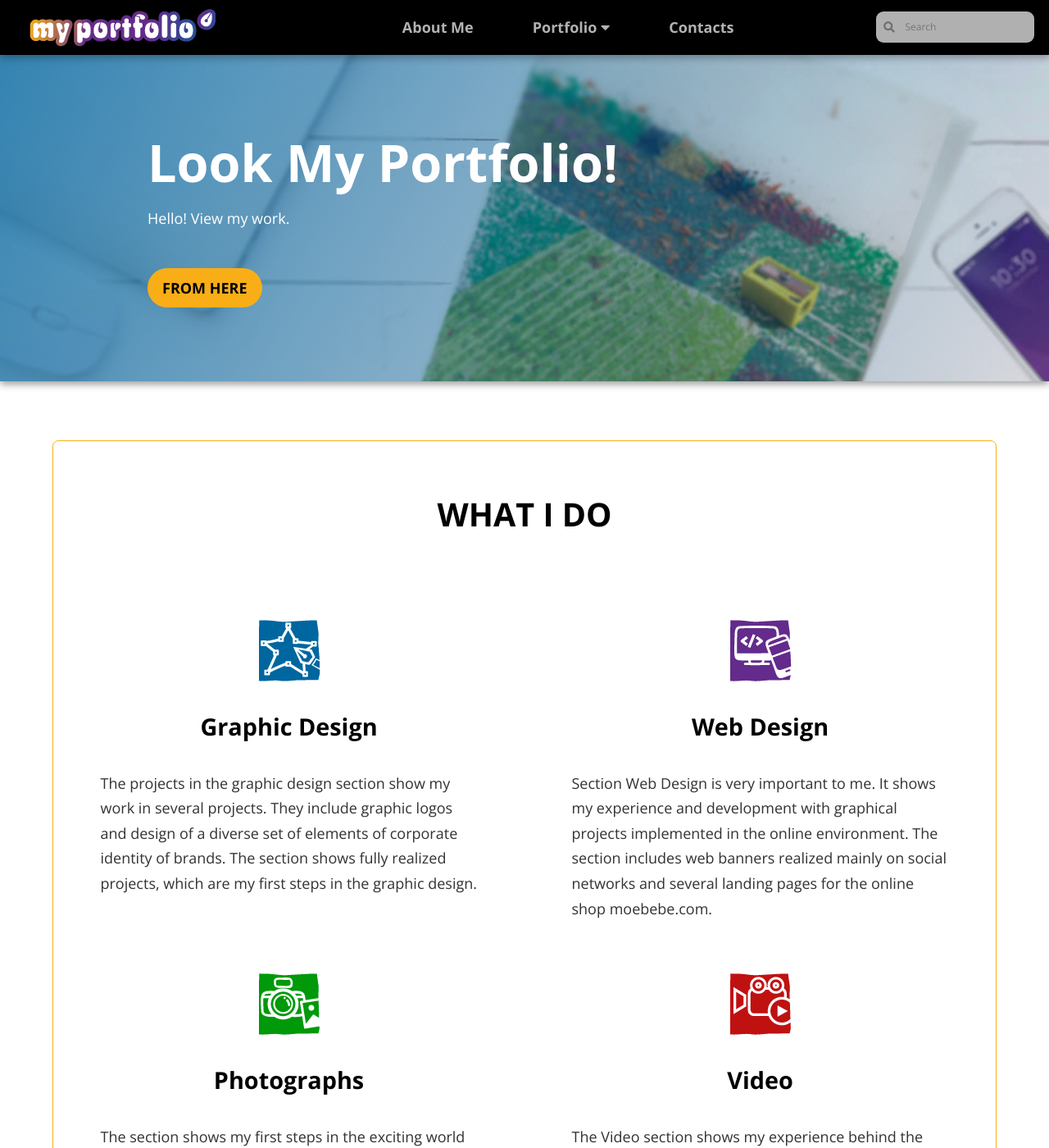
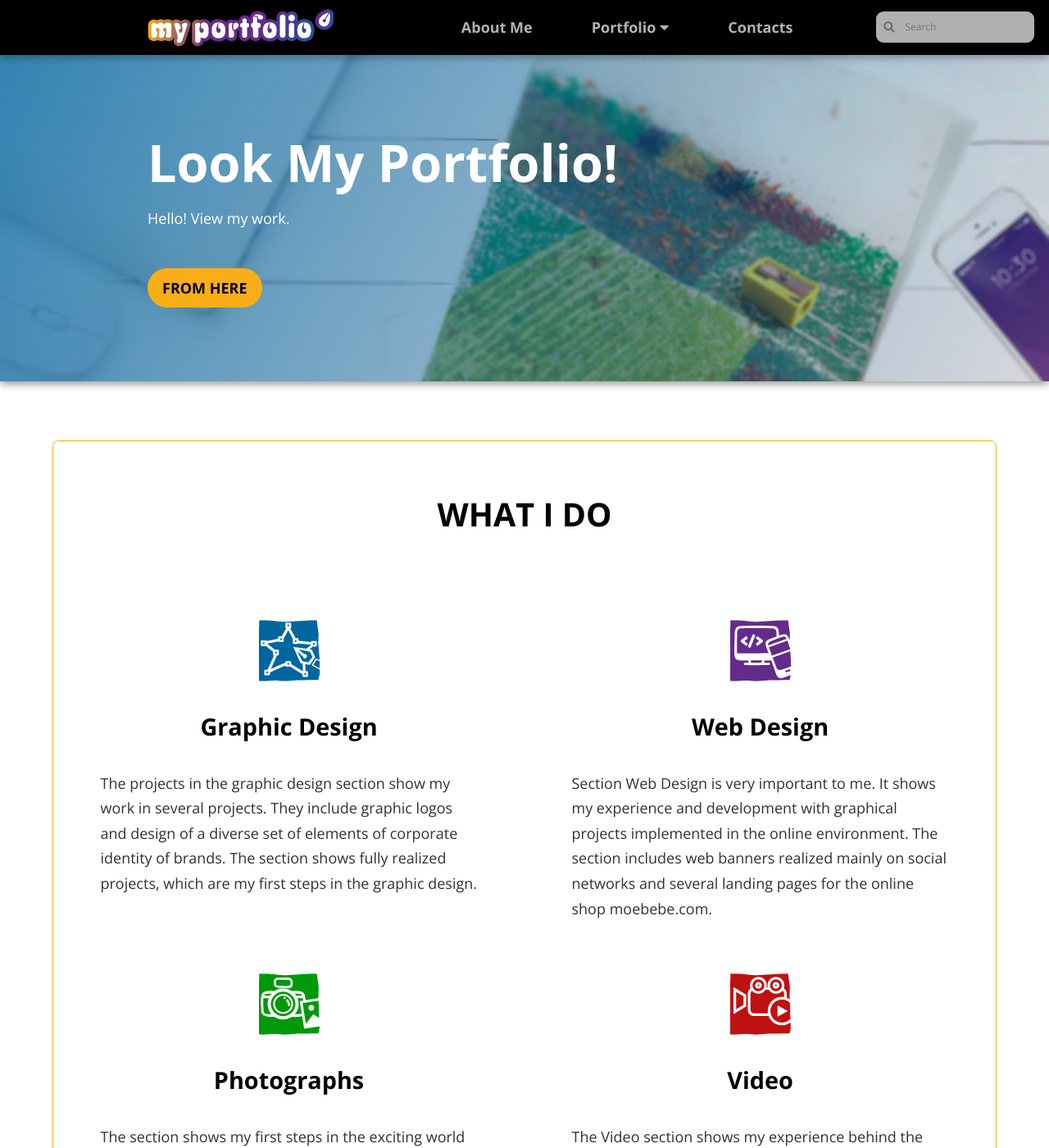
Before and after one commit to LiliyaMilanova/myportfolio, a Jekyll site: the page built from index.html, in a window 1280 px wide and 1400 px high. Shown: the whole window at 82% size. Built offline with Jekyll 4.4.1, drawn with Linux system fonts in a browser that asks for light colours; nearby versions of some CDN libraries.

Commit message:
Update navigation.css

```diff
--- a/css/navigation.css
+++ b/css/navigation.css
@@ -1,6 +1,6 @@
 .site-title {
     margin: 0;
-    padding: 0.5rem 0 0 2rem;
+    padding: 0.5rem 0 0 10rem;
 }
 
 header {
```
